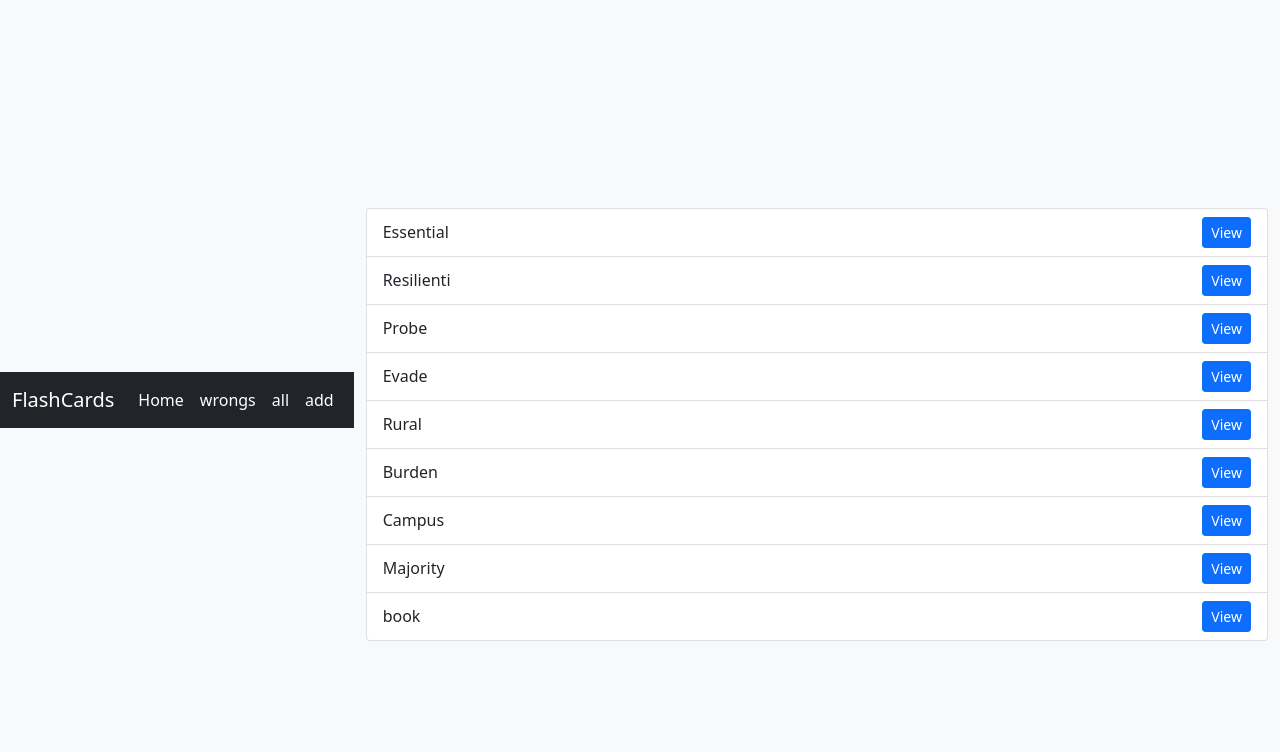
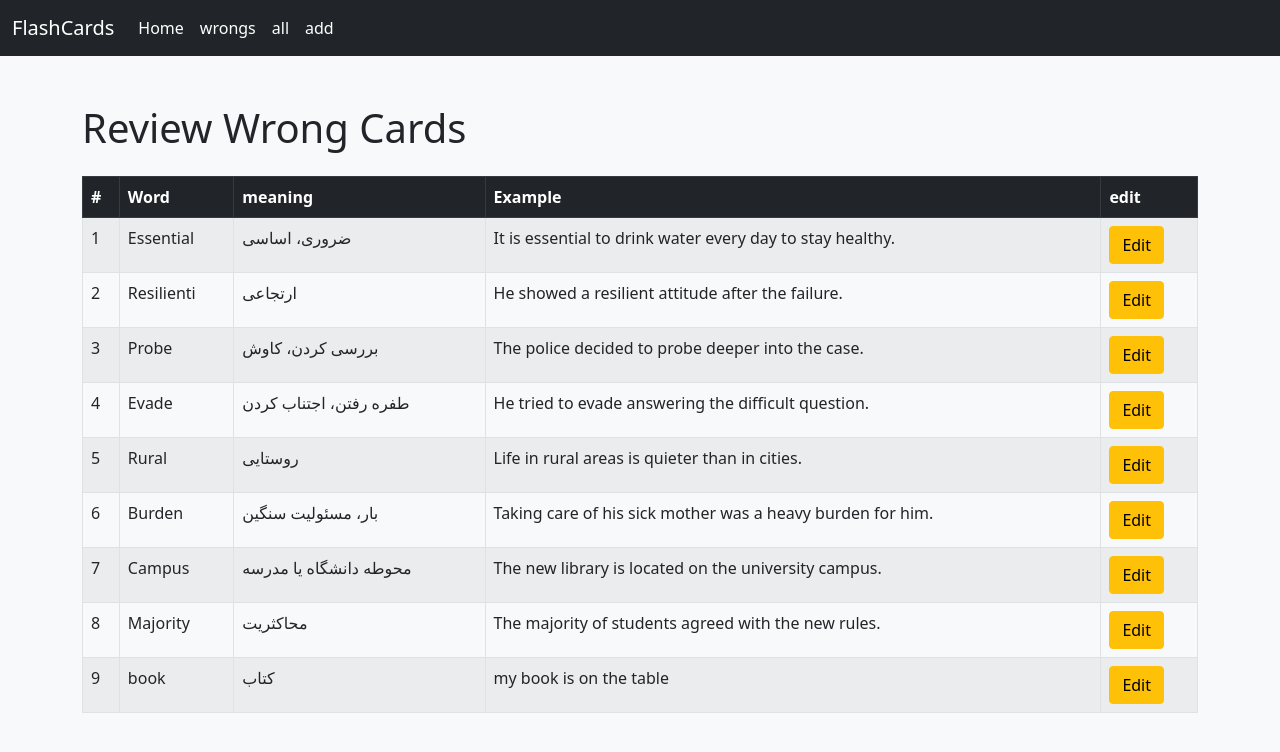
Before and after one commit to shahramsss/flash_card_api, a Django app: page /cards/ in a window 1280 px wide. Shown: the top 752 px of the page. Run offline with Django 5.2, Linux system fonts and the light colour scheme; data comes from the database, SQL or seed files in the repository; both versions use the stored data as it was after the commit.

Commit message:
add cards view and edit view

```diff
--- a/home/templates/home/cards.html
+++ b/home/templates/home/cards.html
@@ -1,23 +1,30 @@
 {% extends 'base.html' %}
-{% block style %}
-  body { font-family: Arial, sans-serif; display: flex; justify-content: center; align-items: center; min-height: 100vh; background-color: #f4f4f9; margin: 0; } .card { width: 300px; background: white; padding: 20px; border-radius: 10px; box-shadow: 0 4px 6px rgba(0, 0, 0, 0.1); text-align: center; } .buttons { margin-top: 20px; display: flex; justify-content: space-between; } button { padding: 10px 20px; border: none; border-radius: 5px; cursor: pointer; color: white; } .show-answer { background-color: #3498db; } .correct { background-color: #2ecc71; } .wrong { background-color: #e74c3c; }
-{% endblock %}
-
-{% block title %}
-  My Words
-{% endblock %}
 {% block content %}
-  <ul class="list-group">
-    {% for card in cards %}
-      <li class="list-group-item d-flex justify-content-between align-items-center">
-        {{ card.word }}
-        <a href="{% url 'home:cardsdetails' card.id %}" class="btn btn-sm btn-primary">View</a>
-      </li>
-    {% endfor %}
-  </ul>
-
-  <!-- نمایش پیام در صورت خالی بودن -->
-  {% if not cards %}
-    <div class="alert alert-info mt-4" role="alert">No flashcards available to display.</div>
+  <h1 class="mb-4">Review Wrong Cards</h1>
+  {% if cards %}
+    <table class="table table-bordered table-striped">
+      <thead class="table-dark">
+        <tr>
+          <th>#</th>
+          <th>Word</th>
+          <th>meaning</th>
+          <th>Example</th>
+          <th>edit</th>
+        </tr>
+      </thead>
+      <tbody>
+        {% for card in cards %}
+          <tr>
+            <td>{{ forloop.counter }}</td>
+            <td>{{ card.word }}</td>
+            <td>{{ card.meaning }}</td>
+            <td>{{ card.example }}</td>
+            <td><a class="btn btn-warning" href="{% url 'home:cardedit' card.id %}">Edit</a></td>
+          </tr>
+        {% endfor %}
+      </tbody>
+    </table>
+  {% else %}
+    <div class="alert alert-warning" role="alert">No cards available.</div>
   {% endif %}
 {% endblock %}
--- a/home/urls.py
+++ b/home/urls.py
@@ -28,5 +28,6 @@ urlpatterns = [
     path("cardsdetails/<int:id>/" ,CardDetialsView.as_view(),name="cardsdetails"),
     path("cardswrong/" ,CardsWrongView.as_view(),name="cardswrong"),
     path("cardcreate/" ,CardCreatView.as_view(),name="cardcreate"),
+    path("cardedit/<int:id>/" ,CardEditView.as_view(),name="cardedit"),
 
 ]
--- a/home/views.py
+++ b/home/views.py
@@ -1,4 +1,4 @@
-from django.shortcuts import render, redirect
+from django.shortcuts import render, redirect, get_object_or_404
 from rest_framework.views import APIView
 from .models import FlashCard
 from .serializers import FlashCardSerializer
@@ -94,15 +94,7 @@ class CardsView(View):
         cards = FlashCard.objects.all()
         return render(request, "home/cards.html", {"cards": cards})
 
-    def post(self, request):
-        answers = request.POST.getlist("")
-        # حالا می‌توانید پاسخ‌ها را بررسی کرده و ذخیره کنید
-        print(answers)
-        for card_id, answer in answers:
-            print(card_id, ": ", answer)
 
-        cards = FlashCard.objects.all()
-        return render(request, "home/cards.html", {"cards": cards})
 
 
 class CardDetialsView(View):
@@ -130,7 +122,7 @@ class CardDetialsView(View):
             card.rate += 1
             card.next_review_date = date.today() + timedelta(days=30)
 
-        if user_answer == "yes" and rate == 11:
+        if user_answer == "yes" and rate >= 11:
             card.last_reply = True
             card.rate += 1
             card.next_review_date = date.today() + timedelta(days=365)
@@ -167,3 +159,22 @@ class CardCreatView(View):
             card.next_review_date = date.today() + timedelta(days=1)
             card.save()
             return redirect("home:home")
+
+
+class CardsSearchView(View):
+    def get(self, request):
+        pass
+
+
+class CardEditView(View):
+    def get(self, request, id):
+        card = get_object_or_404(FlashCard , id = id )
+        form = CardCreateForm(instance=card)
+        return render(request, 'home/card_edit.html', {'form': form, 'card': card})
+
+    def post(self , request , id ):
+        card = get_object_or_404(FlashCard , id = id )
+        form = CardCreateForm(request.POST ,instance=card )
+        if form.is_valid():
+            form.save()
+        return redirect('home:cards')
--- a/templates/navbar.html
+++ b/templates/navbar.html
@@ -11,7 +11,7 @@
           <a class="nav-link active" aria-current="page" href="{% url 'home:cardswrong' %}">wrongs</a>
         </li>
         <li class="nav-item">
-          <a class="nav-link active" aria-current="page" href="{% url 'home:cardswrong' %}">all</a>
+          <a class="nav-link active" aria-current="page" href="{% url 'home:cards' %}">all</a>
         </li>
         <li class="nav-item">
           <a class="nav-link active" aria-current="page" href="{% url 'home:cardcreate' %}">add</a>
```
Also changed, not shown: home/templates/home/card_edit.html (added, +11 -0 lines), db.sqlite3.
